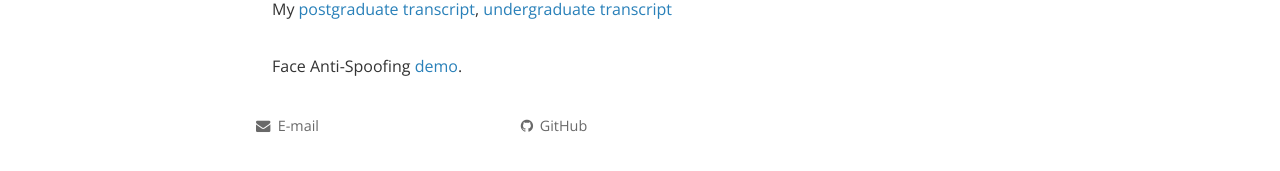
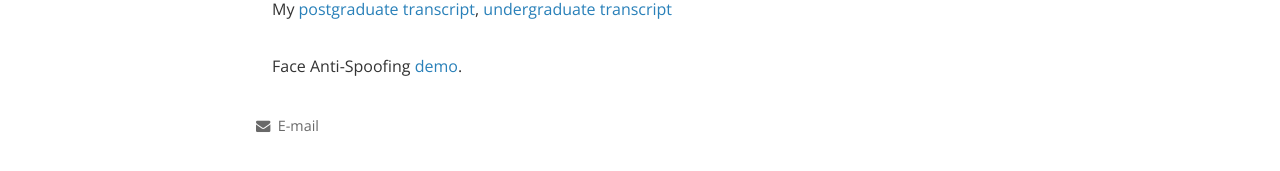
Before and after one commit to yjyddq/yjyddq.github.io, a Jekyll site: the page built from index.html, in a window 1280 px wide. Shown: the part 700-871 px from the top of the page. Built offline with Jekyll 4.4.1, drawn with Linux system fonts in a browser that asks for light colours; nearby versions of some CDN libraries; comment, search, counter and statistics services are not loaded; a style sheet for code colours, icons or effects is not loaded.

Commit message:
Add files via upload

```diff
--- a/_includes/footer.html
+++ b/_includes/footer.html
@@ -3,10 +3,6 @@
   <div class="wrapper">
     <div class="site-navigation">
       <p><a href="yangjingyi@mail.ustc.edu.cn"><i class="fa fa-envelope"></i> E-mail</a></p>
-    </div>
-
-    <div class="site-contact">
-      <p><a href="https://www.github.com/yjyddq"><i class="fa fa-github"></i> GitHub</a></p>
     </div>
 
   </div>
```
